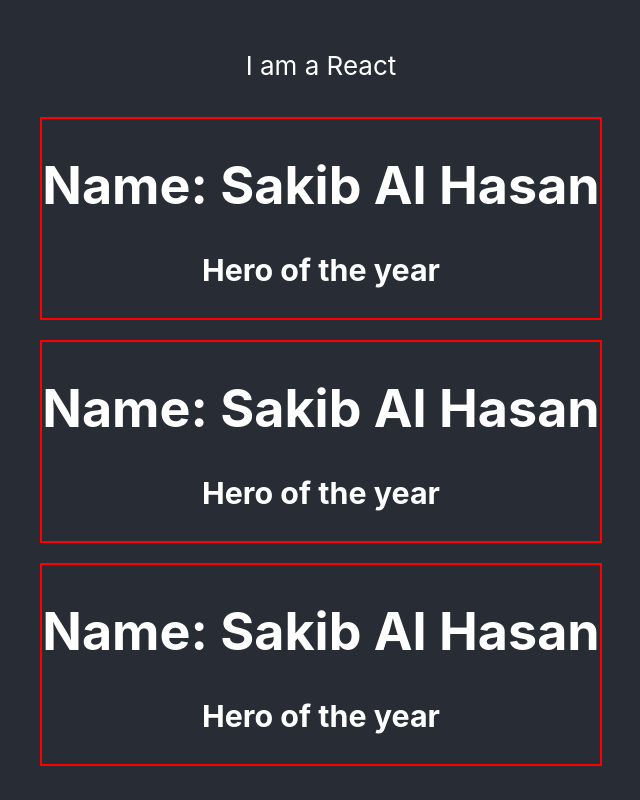
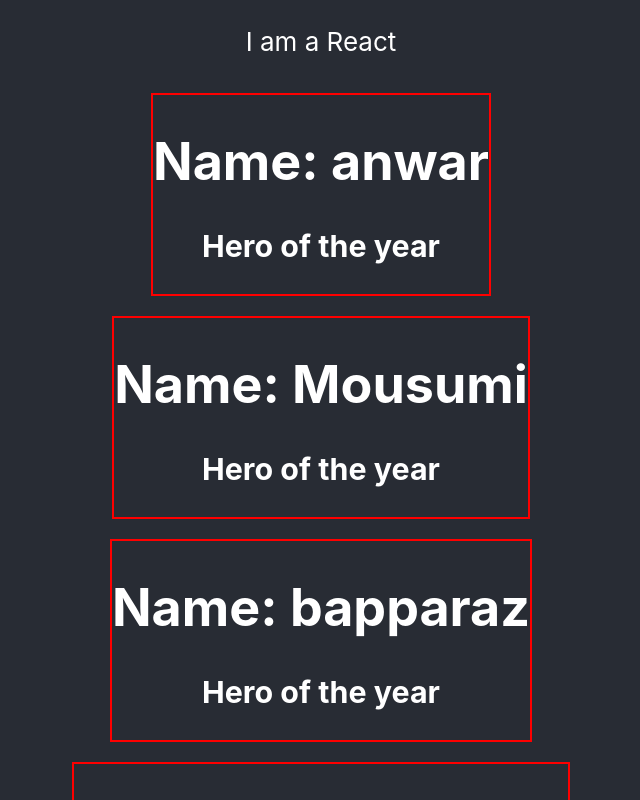
Before and after one commit to shah-jalal1/react-core-concept, a React (Create React App) app: page / in a window 1280 px wide. Shown: the top 800 px of the page, without its empty margins (319-959 px from the left). Built offline with nearby package versions, Linux system fonts and the light colour scheme.

Commit message:
dyanamic data pass

```diff
--- a/src/App.js
+++ b/src/App.js
@@ -4,26 +4,29 @@ import logo from './logo.svg';
 import './App.css';
 
 function App() {
-
+  const nayoks = ['anwar', 'apurbo', 'alomgir', 'salman shah']
   return (
     <div className="App">
       <header className="App-header">
        <p>I am a React</p>
-       <Person></Person>
-       <Person></Person>
-       <Person></Person>
+       <Person name={nayoks[0]}></Person>
+       <Person name="Mousumi"></Person>
+       <Person name="bapparaz"></Person>
+       <Person name="Arefin Nisho"></Person>
       </header>
     </div>
   );
 }
-function Person(){
+function Person(props){
+  console.log(props);
   return (
     // Multiple compoonent
   <div style={{
       border: '2px solid red',
       margin: '10px'
     }}>
-    <h1>Name: Sakib Al Hasan</h1>
+    {/* <h1>Name: Sakib Al Hasan</h1> */}
+    <h1>Name: {props.name}</h1>
     <h3>Hero of the year</h3>
     </div>
   )
```
